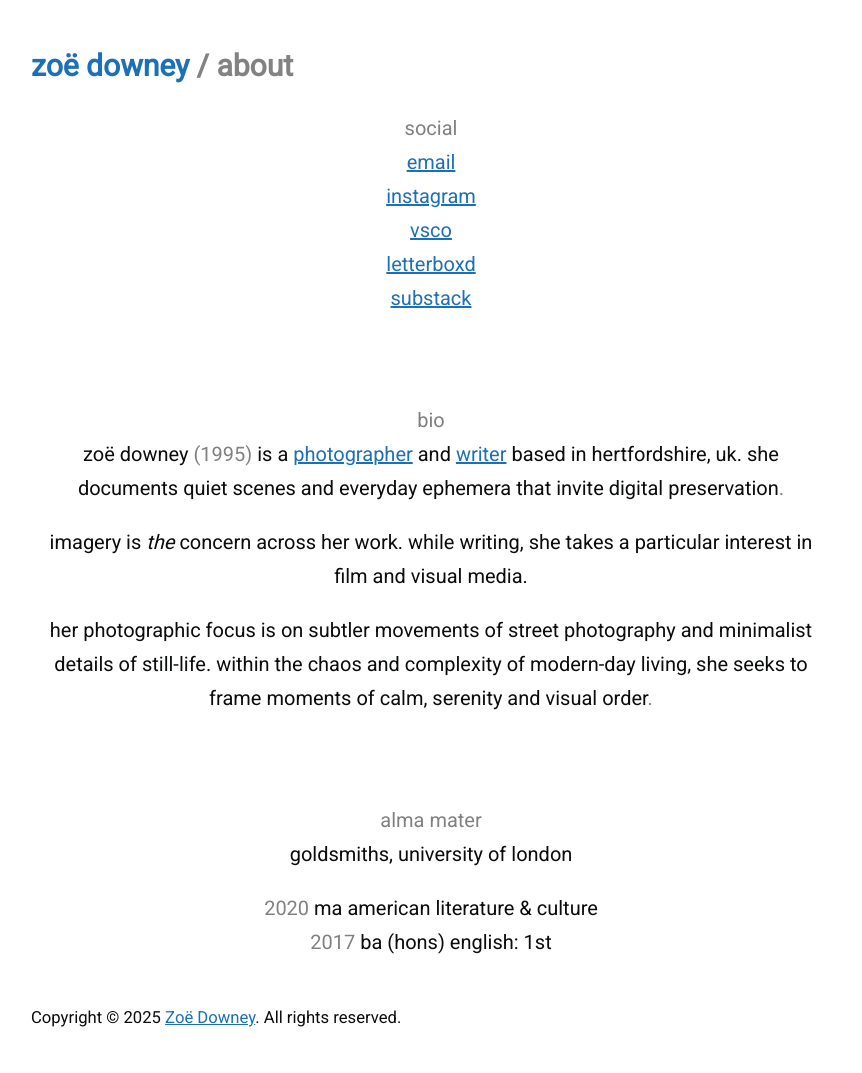
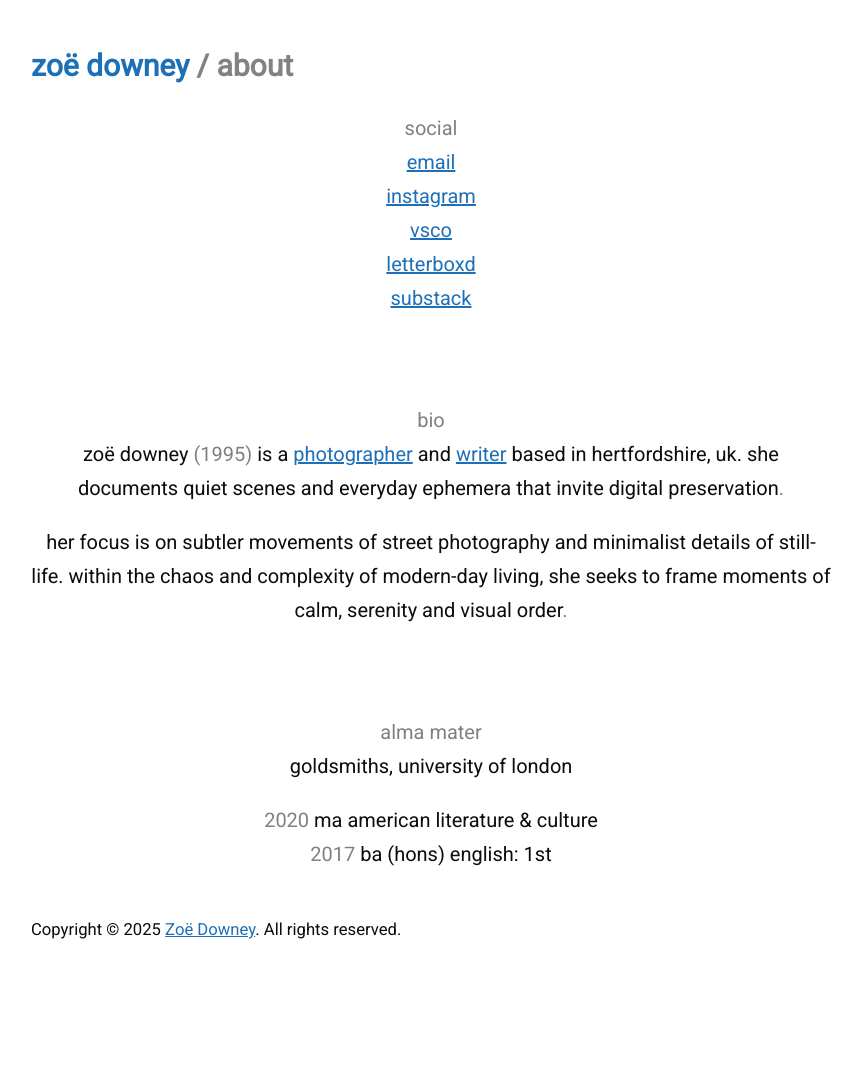
Before and after one commit to zoeurl/zoedowney.github.io, a Jekyll site: the page built from about/index.html, in a window 1280 px wide. Shown: the whole page, without its empty margins (209-1071 px from the left). Built offline with Jekyll 4.4.1, drawn with Linux system fonts in a browser that asks for light colours; after the commit the page ends 985 px from its top, so only the background shows below that.

Commit message:
Update index.html

```diff
--- a/about/index.html
+++ b/about/index.html
@@ -13,9 +13,7 @@
 <br><font color="grey">bio</font>
 <br>zoë downey <font color="grey">(1995)</font> is a <a href="https://www.zoedowney.com/photography/">photographer</a> and <a href="https://www.zoedowney.com/writing/">writer</a> based in hertfordshire, uk. she documents quiet scenes and everyday ephemera that invite digital preservation<font color="grey">.</font>
 </p>
-imagery is <em>the</em> concern across her work. while writing, she takes a particular interest in film and visual media.
-</p>
-her photographic focus is on subtler movements of street photography and minimalist details of still-life. within the chaos and complexity of modern-day living, she seeks to frame moments of calm, serenity and visual order<font color="grey">.</font>
+her focus is on subtler movements of street photography and minimalist details of still-life. within the chaos and complexity of modern-day living, she seeks to frame moments of calm, serenity and visual order<font color="grey">.</font>
 </p>
 <br>
 <br><font color="grey">alma mater</font>
```
